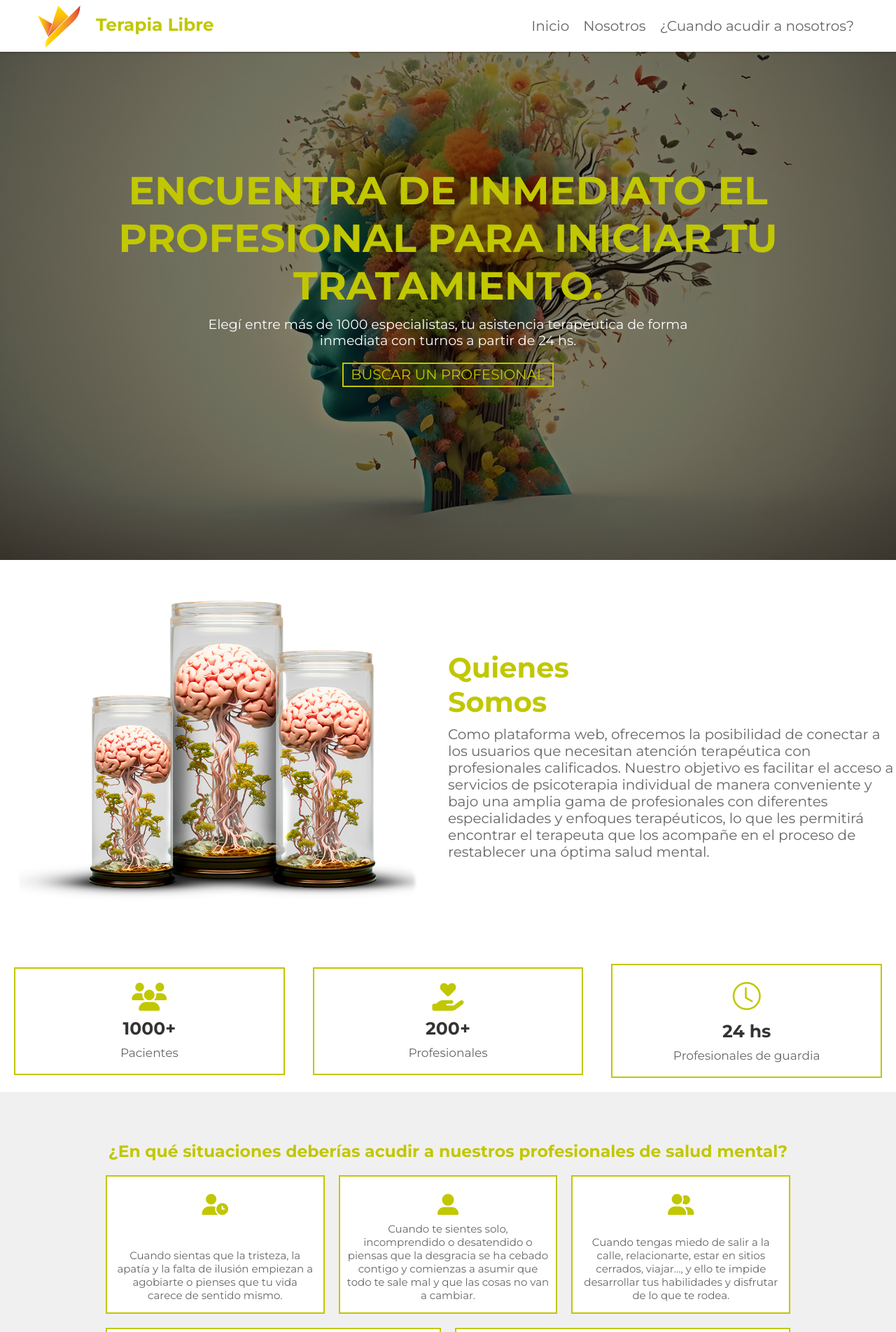
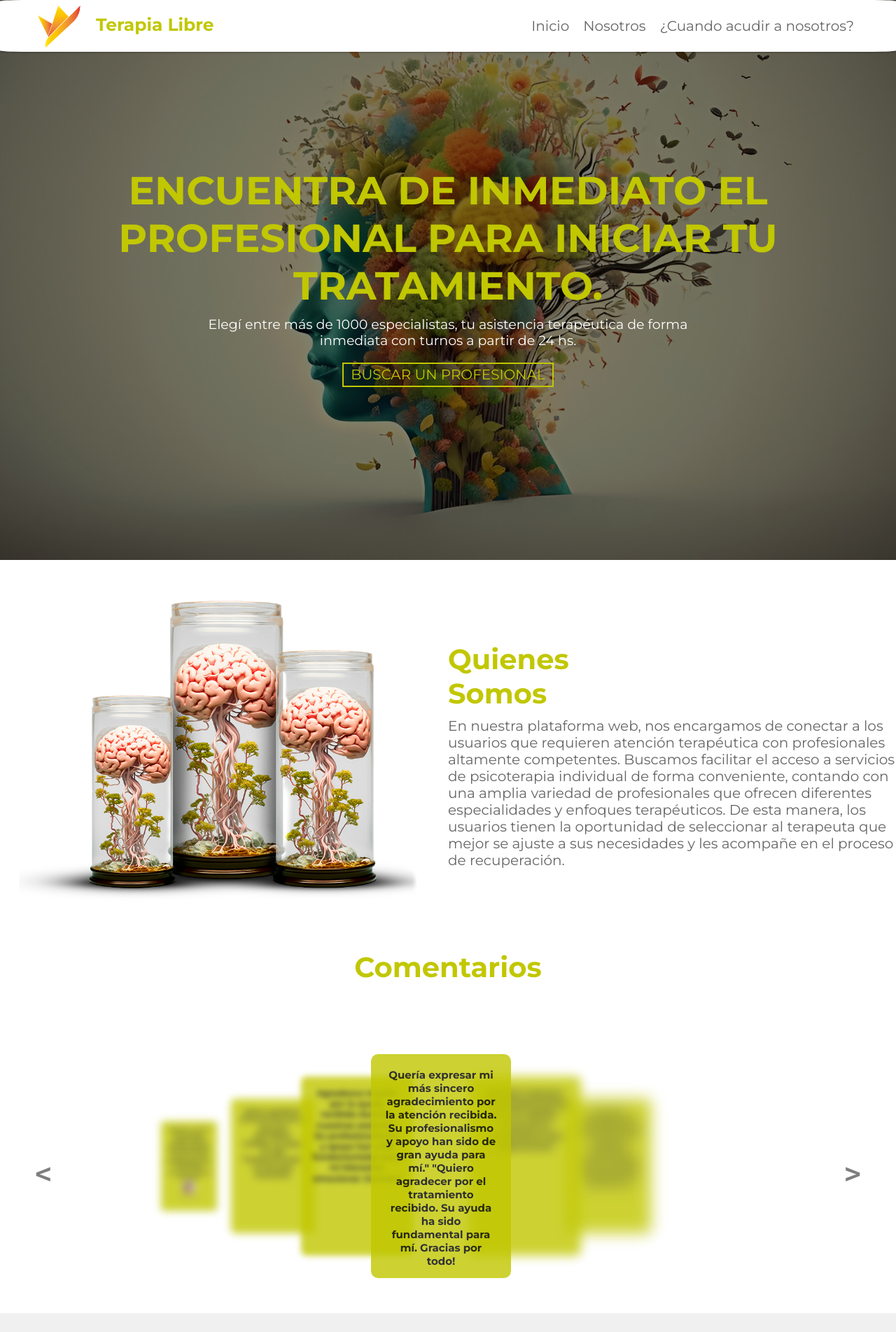
Before and after one commit to ivanros02/psiquiatriaApp, a PHP site: page / in a window 1280 px wide. Shown: the top 1903 px of the page at 70% size. Run offline with PHP 8.4, Linux system fonts and the light colour scheme; some libraries are stand-ins or nearby versions.

Commit message:
comentarios

```diff
--- a/estilos/style.css
+++ b/estilos/style.css
@@ -132,6 +132,7 @@ header {
     z-index: 1000;
     padding: 0.2rem 5rem;
     width: 100%;
+    border-radius: 2.5%;
 }
 
 .logo {
@@ -254,39 +279,73 @@ header .fa-bars {
     font-size: 2rem;
     color: #666;
     flex: 1 1 50%;
-    max-width: 70rem; /* Ancho máximo deseado */
+    max-width: 70rem;
+    /* Ancho máximo deseado */
     overflow-wrap: break-word;
 }
 
-.about .box-container {
-    display: flex;
-    align-items: center;
-    justify-content: center;
-    flex-wrap: wrap;
+.comentariosCards{
+    text-align: center;
+    align-content: center;
+    color: var(--green);
+    font-size: 4rem;
+    margin-bottom: 1rem;
 }
 
-.about .box-container .box {
-    padding: 2rem 1rem;
-    text-align: center;
-    border: .2rem solid var(--green);
-    flex: 1 1 20rem;
-    margin: 2rem;
+.imgCard{
+    width: 5rem;
+    border-radius: 50%;
 }
 
-.about .box-container .box i {
-    color: var(--green);
-    font-size: 4rem;
+.item .userComment{
+    font-size: 0.8rem;
+    color: #666;
 }
 
-.about .box-container .box h3 {
-    color: #333;
-    font-size: 2.5rem;
-    padding: 1rem 0;
+
+.slider{
+    position: relative;
+    margin-top: 100px;
+    width: 100%;
+    height: 370px;
+    overflow: hidden;
+}
+.item{
+    position: absolute;
+    width: 200px;
+    height: 320px;
+    text-align: center;
+    background-color: var(--green);
+    border-radius: 10px;
+    padding: 20px;
+    transition:  0.5s;
+    left: calc(50% - 110px);
+    top: 0;
 }
 
-.about .box-container .box p {
-    color: #666;
-    font-size: 1.7rem;
+#next{
+    position: absolute;
+    right: 50px;
+    top: 40%;
+}
+#prev{
+    position: absolute;
+    left: 50px;
+    top: 40%;
+}
+#prev, #next{
+    color: black;
+    background: none;
+    border: none;
+    font-size: xxx-large;
+    font-family: monospace;
+    font-weight: bold;
+    opacity: 0.5;
+    transition: opacity 0.5s;
+}
+#prev:hover,
+#next:hover{
+    opacity: 1;
 }
 
 .service {
--- a/index.php
+++ b/index.php
@@ -16,8 +16,9 @@
     <!-- custom css file link  -->
     <link rel="stylesheet" href="estilos/style.css">
 
+    <link rel="stylesheet" href="https://cdnjs.cloudflare.com/ajax/libs/animate.css/4.1.1/animate.min.css" />
+
     <script src="https://kit.fontawesome.com/eb496ab1a0.js" crossorigin="anonymous"></script>
-
 
 </head>
 
@@ -79,49 +80,81 @@
 
 
         <div class="row">
+            <!--
 
+
+            <div class="video">
+                <video autoplay loop muted>
+                    <source src="img/quienesSomosVideo.mp4" type="video/mp4">
+
+                    Tu navegador no soporta el elemento de video.
+                </video>
+            </div>
+            -->
             <div class="image">
                 <img src="img/modificar.jpeg" alt="Paciente con psicologo">
             </div>
 
             <div class="content">
-                <h1 class="heading">Quienes <br> Somos</h1>
+                <h1 class="heading ">Quienes <br> Somos</h1>
                 <p>
-                    Como plataforma web, ofrecemos la posibilidad de conectar a los usuarios que necesitan atención
-                    terapéutica con profesionales calificados.
-                    Nuestro objetivo es facilitar el acceso a servicios de psicoterapia individual de manera conveniente
-                    y bajo una amplia gama de profesionales con diferentes especialidades y enfoques terapéuticos, lo
-                    que les permitirá encontrar el terapeuta que los acompañe en el proceso de restablecer una óptima
-                    salud mental.
+                    En nuestra plataforma web, nos encargamos de conectar a los usuarios que requieren atención
+                    terapéutica con profesionales altamente competentes. Buscamos facilitar el acceso a servicios de
+                    psicoterapia individual de forma conveniente, contando con una amplia variedad de profesionales que
+                    ofrecen diferentes especialidades y enfoques terapéuticos. De esta manera, los usuarios tienen la
+                    oportunidad de seleccionar al terapeuta que mejor se ajuste a sus necesidades y les acompañe en el
+                    proceso de recuperación.
                 </p>
 
             </div>
 
         </div>
 
-        <div class="box-container">
-
-            <div class="box">
-                <i class="fas fa-users"></i>
-                <h3>1000+</h3>
-                <p>Pacientes</p>
+        <div class="container">
+            <h1 class="comentariosCards">Comentarios</h1>
+            <div class="slider">
+                <div class="item">
+                    <p>Agradezco mucho por la ayuda recibida durante nuestras sesiones. Su profesionalismo y apoyo han
+                        sido fundamentales para mi bienestar emocional. ¡Gracias por tanto!</p>
+                    <img class="imgCard" src="./img/Lic. Vanesa Pérez.jpg" alt="logo comentario">
+                    <p class='userComment'>Nombre ejemplo</p>
+                </div>
+                <div class="item">
+                    <p>Quiero agradecer sinceramente por la atención psicológica recibida. Su apoyo ha sido fundamental
+                        para mi bienestar emocional.</p>
+                </div>
+                <div class="item">
+                    <p>Agradezco mucho por la ayuda recibida durante nuestras sesiones. Su profesionalismo y apoyo han
+                        sido fundamentales para mi bienestar emocional. Gracias!!</p>
+                </div>
+                <div class="item">
+                    <p>Quería expresar mi más sincero agradecimiento por la atención recibida. Su profesionalismo y
+                        apoyo han sido de gran ayuda para mí."
+                        "Quiero agradecer por el tratamiento recibido. Su ayuda ha sido fundamental para mí. Gracias por
+                        todo! </p>
+                </div>
+                <div class="item">
+                    <p>Quisiera expresar mi agradecimiento por las rápidas evoluciones terapéuticas que experimente.</p>
+                </div>
+                <div class="item">
+                    <p>Su apoyo y orientación han sido fundamentales en mi proceso de sanación y crecimiento personal.
+                        ¡Gracias por hacer posible estos avances tan significativos!</p>
+                </div>
+                <button id="next">></button>
+                <button id="prev"><</button>
             </div>
 
-            <div class="box">
-                <i class="fas fa-hand-holding-heart"></i>
-                <h3>200+</h3>
-                <p>Profesionales</p>
-            </div>
-
-            <div class="box">
-                <i class="bi bi-clock"></i>
-                <h3>24 hs</h3>
-                <p>Profesionales de guardia</p>
-            </div>
-
+            <!-- Puedes agregar más tarjetas aquí -->
         </div>
 
+
+
+
     </section>
+
+
+
+
 
     <!-- about section ends -->
 
@@ -135,33 +168,35 @@
 
             <div class="box">
                 <i class="fas fa-user-clock"></i>
-                <p>Cuando sientas que la tristeza, la apatía y la falta de ilusión empiezan a agobiarte
-                    o pienses que tu vida carece de sentido mismo.
+                <p>Síntomas persistentes: Si experimentas emociones persistentes como tristeza intensa, ansiedad
+                    abrumadora o cambios en el sueño o alimentación, busca ayuda profesional.
                 </p>
             </div>
 
             <div class="box">
                 <i class="	fas fa-user-alt"></i>
-                <p>Cuando te sientes solo, incomprendido o desatendido o piensas que la desgracia se ha
-                    cebado contigo y comienzas a asumir que todo te sale mal y que las cosas no van a cambiar.</p>
+                <p>Estrés y abrumadores: Si te sientes abrumado/a por el estrés o la ansiedad, un terapeuta puede
+                    brindarte herramientas para manejar estas emociones.
+                </p>
             </div>
 
             <div class="box">
                 <i class="fas fa-user-friends"></i>
-                <p>Cuando tengas miedo de salir a la calle, relacionarte, estar en sitios cerrados, viajar…,
-                    y ello te impide desarrollar tus habilidades y disfrutar de lo que te rodea.</p>
+                <p>Eventos traumáticos o pérdidas: Si has sufrido eventos traumáticos o pérdidas significativas,
+                    hablar con un profesional puede ayudarte a superar estas experiencias.</p>
             </div>
 
             <div class="box">
                 <i class="fas fa-lungs"></i>
-                <p>Cuando tengas síntomas como taquicardias, palpitaciones, insomnio, problemas digestivos y
-                    otros, que puedas relacionar con situaciones de estrés.</p>
+                <p>Problemas de autoestima: Si tienes baja autoestima o problemas de autoimagen, un terapeuta puede
+                    ayudarte a mejorar tu confianza y bienestar emocional.</p>
             </div>
 
             <div class="box">
                 <i class="fas fa-head-side-cough"></i>
-                <p>Cuando la obsesión por padecer enfermedades o contagiarte de ellas te lleva a conductas extrañas
-                    y repetitivas, de las que no puedes prescindir sin que su ausencia te genere ansiedad.</p>
+                <p>Trastornos mentales diagnosticados: Si has sido diagnosticado/a con trastornos mentales como
+                    depresión o ansiedad, es importante buscar tratamiento profesional para manejarlos efectivamente.
+                </p>
             </div>
 
 
```
Also changed, not shown: other parts of estilos/style.css (+40 -1 lines), psicologos/psicologosOnline.php (+41 -14 lines), scripts/script.js (+78 -0 lines), 1 other file.
